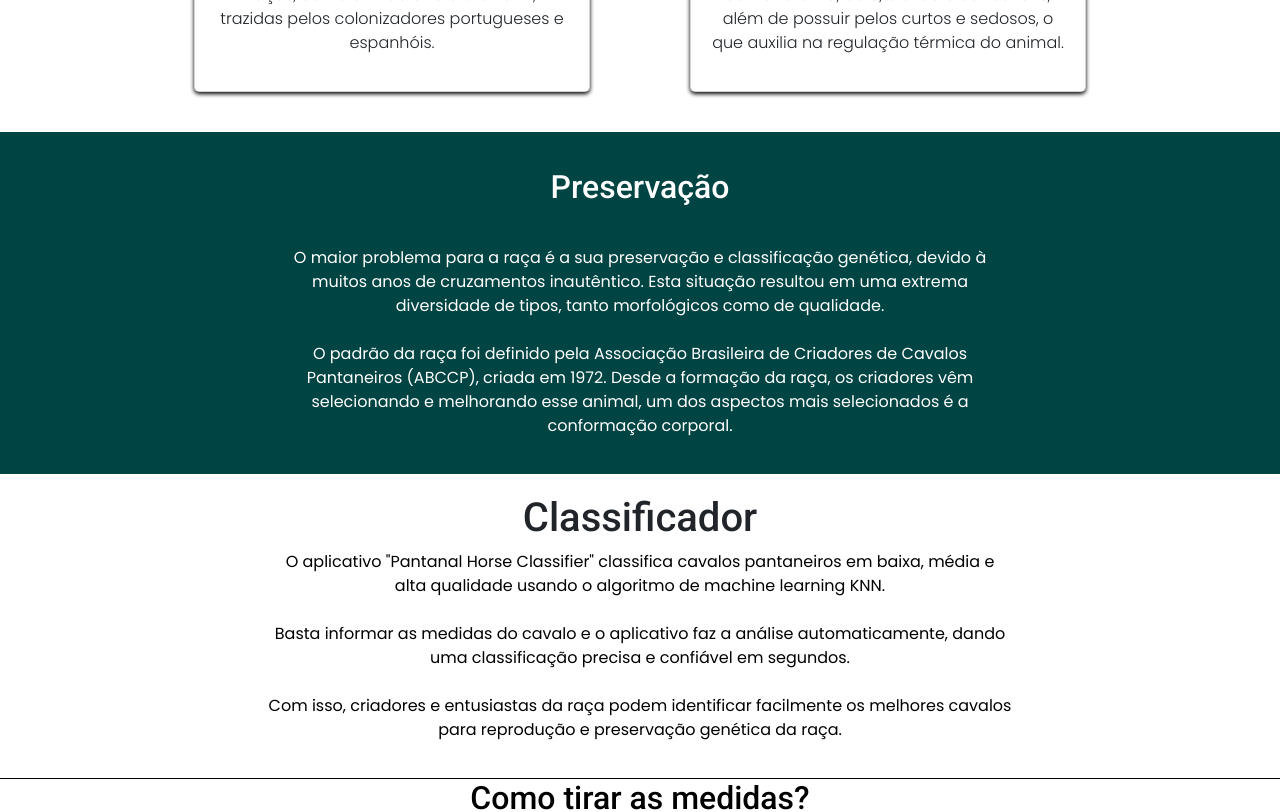
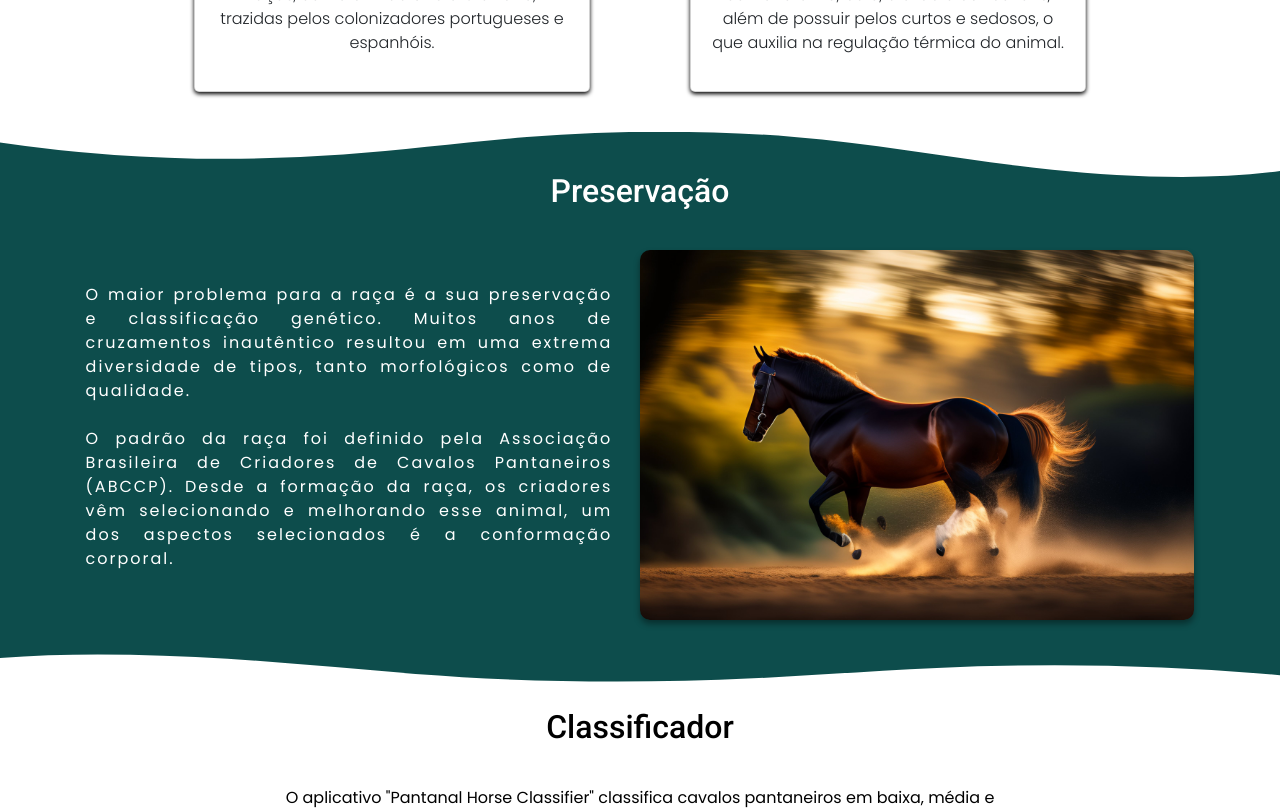
Before and after one commit to Igorsouza1/IAHORSE, a Vue app: page / in a window 1280 px wide. Shown: the part 1360-2172 px from the top of the page. Built offline with nearby package versions, Linux system fonts and the light colour scheme.

Commit message:
preservacao section finish mob and desktop

```diff
--- a/src/views/HomeView.vue
+++ b/src/views/HomeView.vue
@@ -46,22 +46,47 @@
         </div>
       </div>
       </div>
+
     </section>
+
     <section class="caract">
+
+      <div class="custom-shape-divider-top-1680795833">
+    <svg data-name="Layer 1" xmlns="http://www.w3.org/2000/svg" viewBox="0 0 1200 120" preserveAspectRatio="none">
+        <path d="M321.39,56.44c58-10.79,114.16-30.13,172-41.86,82.39-16.72,168.19-17.73,250.45-.39C823.78,31,906.67,72,985.66,92.83c70.05,18.48,146.53,26.09,214.34,3V0H0V27.35A600.21,600.21,0,0,0,321.39,56.44Z" class="shape-fill"></path>
+    </svg>
+</div>
+
     <div class="caract-section">
-        <h1 class="title caract-title">Preservação</h1>
+      <h1 class="title caract-title">Preservação</h1>
+      <div class="content-wrapper">
+      <div class="caract-content">
         <p class="about-text">O maior problema para a raça é a sua preservação e
-          classificação genética, devido à muitos anos de cruzamentos
-           inautêntico. Esta situação resultou em uma extrema diversidade de
+          classificação genético. Muitos anos de cruzamentos
+           inautêntico resultou em uma extrema diversidade de
             tipos, tanto morfológicos como de qualidade.<br> <br>
           O padrão da raça foi definido pela Associação Brasileira
-          de Criadores de Cavalos Pantaneiros (ABCCP), criada em 1972.
+          de Criadores de Cavalos Pantaneiros (ABCCP).
            Desde a formação da raça, os criadores vêm selecionando e melhorando
-           esse animal, um dos aspectos mais selecionados é a conformação corporal.</p>
+           esse animal, um dos aspectos selecionados é a conformação corporal.</p>
       </div>
+      <div class="caract-img">
+        <img src="../assets/cavalo5.jpeg" alt="">
+      </div>
+    </div>
+      </div>
+
+
     </section>
     <section class="app">
-      <h1 class="title ">Classificador</h1>
+
+      <div class="custom-shape-divider-top-1680800897">
+    <svg data-name="Layer 1" xmlns="http://www.w3.org/2000/svg" viewBox="0 0 1200 120" preserveAspectRatio="none">
+        <path d="M985.66,92.83C906.67,72,823.78,31,743.84,14.19c-82.26-17.34-168.06-16.33-250.45.39-57.84,11.73-114,31.07-172,41.86A600.21,600.21,0,0,1,0,27.35V120H1200V95.8C1132.19,118.92,1055.71,111.31,985.66,92.83Z" class="shape-fill"></path>
+    </svg>
+</div>
+
+      <h1 class="title app-title">Classificador</h1>
       <p class="app-text">
         O aplicativo "Pantanal Horse Classifier" classifica cavalos pantaneiros em baixa,
         média e alta qualidade usando o algoritmo de machine learning KNN. <br> <br>Basta
@@ -218,7 +243,7 @@
     width: 50px;
     height: 50px;
     margin-bottom: 10px;
-    background-color: rgba(145, 145, 145, 0.24); /* Cor preta com 10% de opacidade */
+    background-color: rgba(0, 117, 92, 0.8);
     border-radius: 5px; /* Borda arredondada */
     padding: 5px; /* Espaçamento interno */
     box-shadow: 5px 5px 10px rgba(0, 0, 0, 0.2);
@@ -231,24 +256,77 @@
     font-weight: 300;
   }
 
+
+
   .caract{
-    background-color: #004443;
+
+    position: relative;
     height: 100%;
     width: 100%;
     text-align: center;
     padding: 1.25rem;
+    background-image: url(../assets/cavalopantanal.jpeg);
+    background-size: cover;
+    background-position: center;
+    padding: 2rem;
+    text-align: center;
+
+  }
+  .custom-shape-divider-top-1680795833 {
+    position: absolute;
+    top: -1px;
+    left: 0;
+    width: 100%;
+    overflow: hidden;
+    line-height: 0;
+    z-index: 3;
+}
+
+.custom-shape-divider-top-1680795833 svg {
+    position: relative;
+    display: block;
+    width: calc(100% + 1.3px);
+    height: 60px;
+}
+
+.custom-shape-divider-top-1680795833 .shape-fill {
+    fill: #FFFFFF;
+}
+
+.custom-shape-divider-top-1680800897{
+  display: none;
+}
+
+  .caract::before {
+    content: '';
+    position: absolute;
+    top: 0;
+    left: 0;
+    z-index: 1;
+    width: 100%;
+    height: 100%;
+    background-color: rgba(0, 0, 0, 0.65);
   }
 
+  .caract-img{
+    display: none;
+  }
 
   .caract-title {
+    position: relative;
     color: #fff;
+    z-index: 2;
   }
 
   .about-text{
     color: #fff;
-    text-align: center;
+    text-align: justify;
     font-family: 'Poppins', sans-serif;
     font-weight: 400;
+    position: relative;
+    z-index: 2;
+    width: 95%;
+    margin: 0 auto;
   }
 
   .app{
@@ -260,7 +338,7 @@
   }
 
   .app-title{
-    color: #fff;
+    color: black;
   }
 
   .app-text{
@@ -410,18 +488,41 @@
   }
 
   .caract{
-    background-color: #004443;
+    background-color: rgba(0,68,67,95%);
     height: 100%;
     width: 100%;
     text-align: center;
-    padding: 1.25rem;
+    padding: 1.5rem;
+    position: relative;
+    padding-bottom: 2rem;
   }
 
+  .custom-shape-divider-top-1680795833 {
+    position: absolute;
+    top: -1px;
+    left: 0;
+    width: 100%;
+    overflow: hidden;
+    line-height: 0;
+}
+
+.custom-shape-divider-top-1680795833 svg {
+    position: relative;
+    display: block;
+    width: calc(100% + 1.3px);
+    height: 50px;
+}
+
+.custom-shape-divider-top-1680795833 .shape-fill {
+    fill: #FFFFFF;
+}
+
   .caract-section{
-    display: flex;
-    flex-direction: column;
     align-items: center;
+    width: 90%;
+    margin: 0 auto;
   }
+
 
   .caract-title {
     font-size: 2rem;
@@ -436,17 +537,47 @@
     font-family: 'Poppins', sans-serif;
     font-weight: 400;
     display: flex;
-    width: 60%;
+    text-align: justify;
+    width: 95%;
+    letter-spacing: 2px;
   }
+
+  .content-wrapper{
+    display: flex;
+    flex-direction: row;
+    align-items: center;
+  }
+
+  .caract-content{
+    width: 50%;
+    display: flex;
+    align-items: center;
+  }
+
+
+  .caract-img{
+    position: relative;
+    width: 50%;
+  }
+
+  .caract-img img{
+    width: 100%;
+    border-radius: 10px;
+    box-shadow: 0 4px 6px rgba(0, 0, 0, 0.4);
+  }
+
+
 
   .app{
     width: 100%;
+    height: 100%;
     text-align: center;
-    padding: 1.25rem;
+    padding: 1.5rem;
     display: flex;
     flex-direction: column;
     align-items: center;
     border-bottom: 1px solid black;
+    position: relative;
   }
 
 
@@ -454,7 +585,7 @@
     font-size: 2rem;
     color: black;
     margin-bottom: 2.5rem;
-    margin-top: 1 rem;
+    margin-top: 2rem;
   }
 
   .app-text{
@@ -464,6 +595,28 @@
     font-weight: 400;
     width: 60%;
   }
+
+  .custom-shape-divider-top-1680800897 {
+    position: absolute;
+    top: -0px;
+    left: 0;
+    width: 100%;
+    overflow: hidden;
+    line-height: 0;
+    transform: rotate(180deg);
+}
+
+.custom-shape-divider-top-1680800897 svg {
+    position: relative;
+    display: block;
+    width: calc(100% + 1.3px);
+    height: 30px;
+}
+
+.custom-shape-divider-top-1680800897 .shape-fill {
+    fill: rgba(0,68,67,95%);;
+}
+
 
   .info{
     height: 100%;
```
Also changed, not shown: src/assets/cavalo5.jpeg (added), src/assets/cavalopantanal.jpeg (added).
